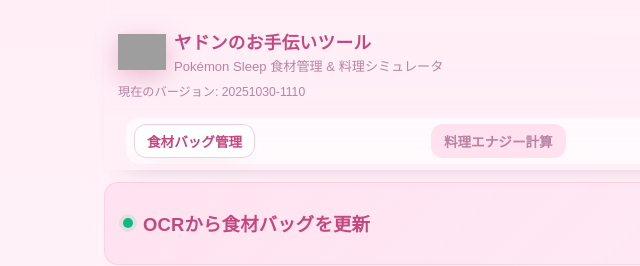
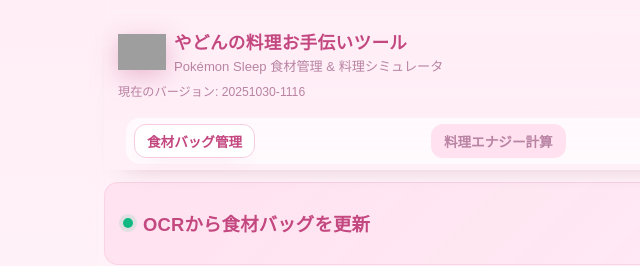
Before and after one commit to GoTakepon/pokemon-sleep-ingredients, a website: page index.html in a window 1280 px wide. Shown: the top 266 px of the page, 0-640 px from the left. Drawn offline with Linux system fonts and the light colour scheme; grey boxes are pictures that could not be loaded.

Commit message:
Changed title

```diff
--- a/index.html
+++ b/index.html
@@ -3,17 +3,17 @@
 <head>
   <meta charset="utf-8" />
   <meta name="viewport" content="width=device-width, initial-scale=1, maximum-scale=1, viewport-fit=cover">
-  <title>食材管理ツール</title>
+  <title>やどんの料理お手伝いツール</title>
   <style>
     @layer reset, base, sections, overrides;
   </style>
-  <link rel="stylesheet" href="./assets/css/base.css?v=20251030-1110">
-  <link rel="stylesheet" href="./assets/css/section-ocr.css?v=20251030-1110">
-  <link rel="stylesheet" href="./assets/css/section-goal.css?v=20251030-1110">
-  <link rel="stylesheet" href="./assets/css/section-ingrediants.css?v=20251030-1110">
-  <link rel="stylesheet" href="./assets/css/section-recommend.css?v=20251030-1110">
-  <link rel="stylesheet" href="./assets/css/custom.css?v=20251030-1110">
-  <link rel="stylesheet" href="./assets/css/theme-yadon.css?v=20251030-1110">
+  <link rel="stylesheet" href="./assets/css/base.css?v=20251030-1116">
+  <link rel="stylesheet" href="./assets/css/section-ocr.css?v=20251030-1116">
+  <link rel="stylesheet" href="./assets/css/section-goal.css?v=20251030-1116">
+  <link rel="stylesheet" href="./assets/css/section-ingrediants.css?v=20251030-1116">
+  <link rel="stylesheet" href="./assets/css/section-recommend.css?v=20251030-1116">
+  <link rel="stylesheet" href="./assets/css/custom.css?v=20251030-1116">
+  <link rel="stylesheet" href="./assets/css/theme-yadon.css?v=20251030-1116">
   <link rel="apple-touch-icon" href="./assets/icon-yadon-180.png">
   <link rel="manifest" href="./manifest.json">
   <!--<meta name="theme-color" content="#fdeef4">*/-->
@@ -24,7 +24,7 @@
       <div class="logo-wrap">
         <img src="./assets/logo.png" alt="Yadon Tools" class="app-logo" />
         <div class="logo-text">
-          <h1 class="app-title">ヤドンのお手伝いツール</h1>
+          <h1 class="app-title">やどんの料理お手伝いツール</h1>
           <p class="app-subtitle">Pokémon Sleep 食材管理 & 料理シミュレータ</p>
         </div>
       </div>
@@ -379,7 +379,7 @@
     </section>
 
   </main>
-  <script src="./js/main.js?v=20251030-1110" type="module"></script>
+  <script src="./js/main.js?v=20251030-1116" type="module"></script>
   <script>
   if ("serviceWorker" in navigator) {
     window.addEventListener("load", () => {
--- a/js/main.js
+++ b/js/main.js
@@ -64,7 +64,7 @@
 let lastStockPlanResult = null;
 let stockCategoryCheckboxes = [];
 
-const APP_VERSION = '20251030-1110'; // update-version.js と連動
+const APP_VERSION = '20251030-1116'; // update-version.js と連動
 
 /* ----------------- DOM ----------------- */
 const els = {
```
Also changed, not shown: service-worker.js (+14 -14 lines).
